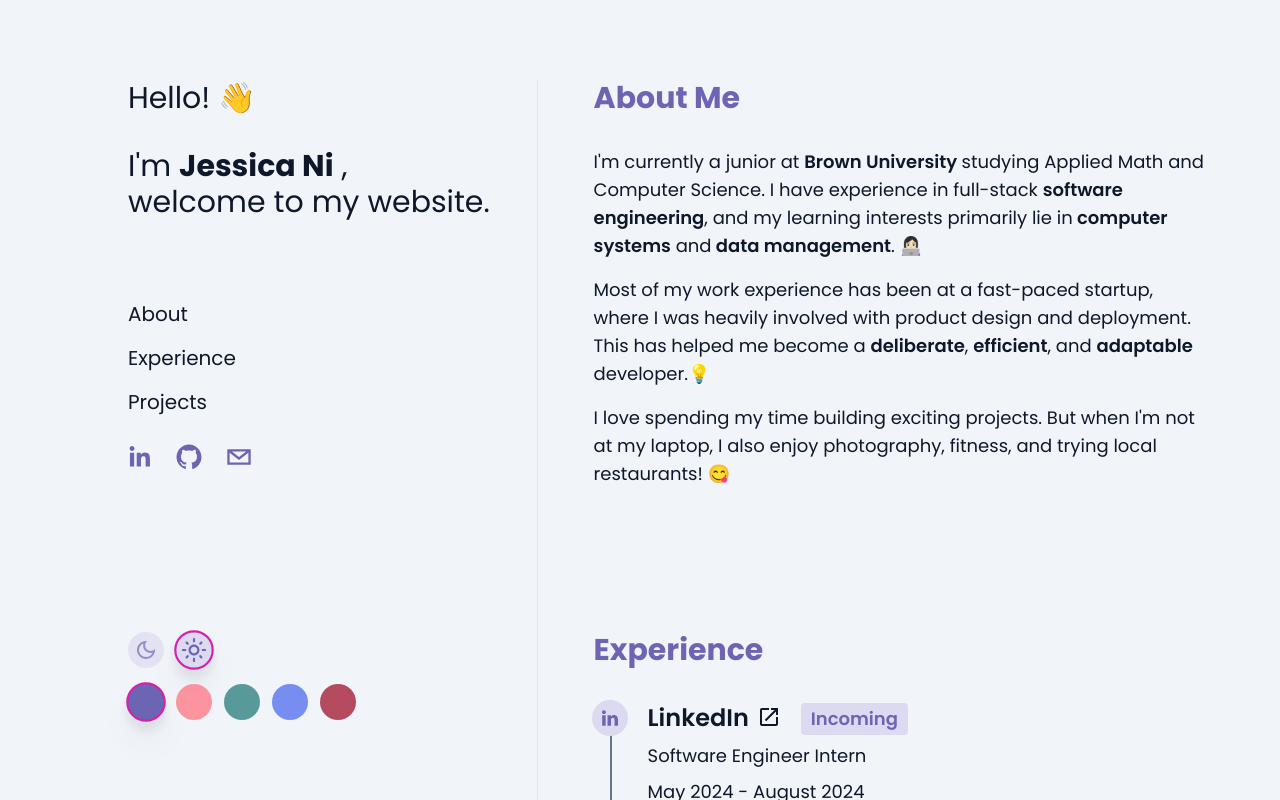
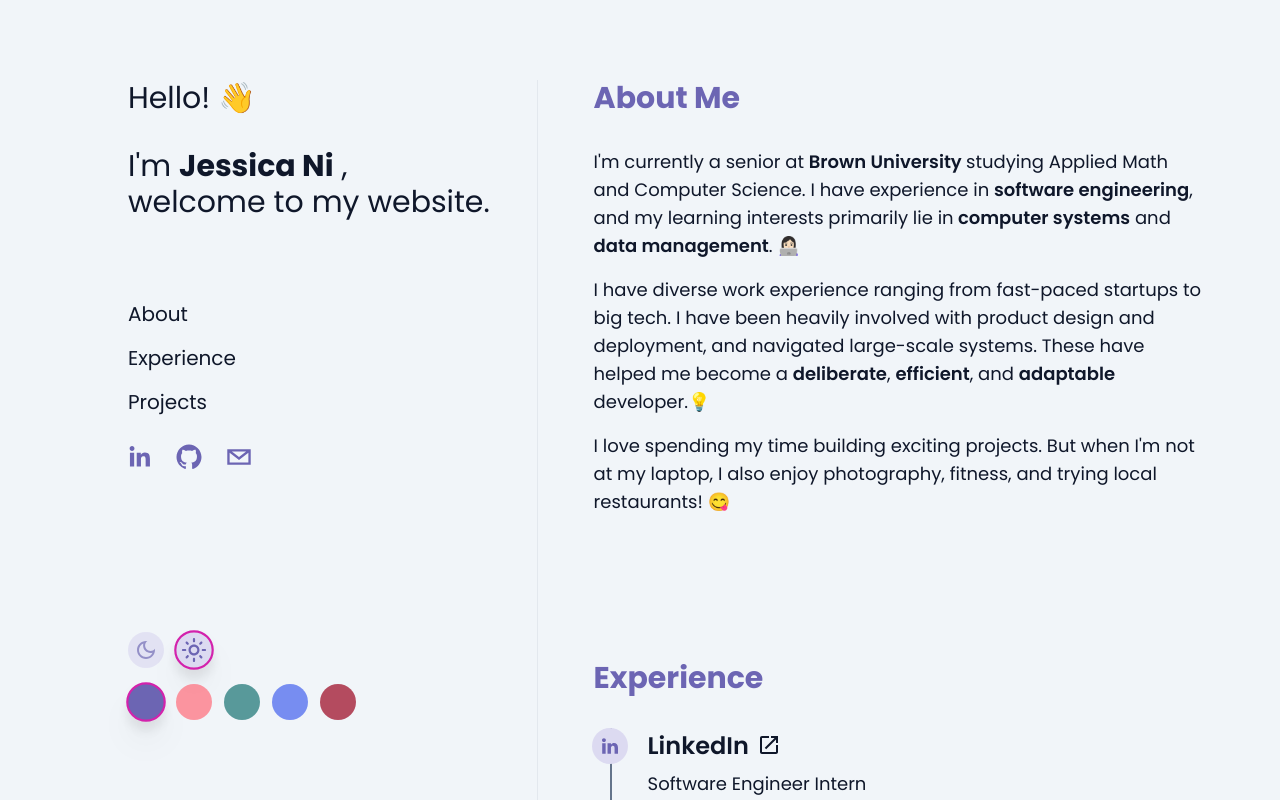
Before and after one commit to ni-jessica/ni-jessica.github.io, a React (Create React App) app: page / in a window 1280 px wide. Shown: the top 800 px of the page. Built offline with nearby package versions, Linux system fonts and the light colour scheme.

Commit message:
linkedin updates

```diff
--- a/src/app.tsx
+++ b/src/app.tsx
@@ -43,7 +43,7 @@ export const App = () => {
             <p>
               created with{" "}
               <FavoriteIcon className="text-secondary -translate-y-0.5 scale-75" />{" "}
-              by Jessica Ni &nbsp;|&nbsp; updated December 2023
+              by Jessica Ni &nbsp;|&nbsp; updated August 2024
             </p>
           </div>
         </div>
--- a/src/components/About.tsx
+++ b/src/components/About.tsx
@@ -7,19 +7,19 @@ export const About = () => {
       <h1>About Me</h1>
       <div className="pt-8 space-y-4 text-base sm:text-lg">
         <p>
-          I'm currently a junior at{" "}
+          I'm currently a senior at{" "}
           <span className="font-semibold"> Brown University </span>
           studying Applied Math and Computer Science. I have
-          experience in full-stack{" "}
+          experience in {" "}
           <span className="font-semibold">software engineering</span>,
           and my learning interests primarily lie in
           <span className="font-semibold"> computer systems</span> and
           <span className="font-semibold"> data management</span>. 👩🏻‍💻
         </p>
         <p>
-          Most of my work experience has been at a fast-paced startup,
-          where I was heavily involved with product design and
-          deployment. This has helped me become a{" "}
+          I have diverse work experience ranging from fast-paced startups to big tech.
+          I have been heavily involved with product design and
+          deployment, and navigated large-scale systems. These have helped me become a{" "}
           <span className="font-semibold">deliberate</span>,{" "}
           <span className="font-semibold">efficient</span>, and{" "}
           <span className="font-semibold">adaptable</span> developer.
--- a/src/components/Experience.tsx
+++ b/src/components/Experience.tsx
@@ -30,9 +30,6 @@ export const Background = () => {
                   <OpenInNewOutlinedIcon className="-translate-y-0.5" />
                 </span>
               </a>
-              <span className="-translate-y-0.5 bg-secondary-foreground text-accent text-base md:text-lg font-semibold me-2 px-2.5 py-0.5 rounded ms-3 drop-shadow-none">
-                Incoming
-              </span>
             </div>
 
             <p className="block mb-2 text-base md:text-lg font-normal leading-none ">
@@ -41,6 +38,10 @@ export const Background = () => {
             <time className="block mb-2 text-base md:text-lg font-normal leading-none">
               May 2024 - August 2024
             </time>
+
+            <p className="text-base md:text-lg font-normal text-muted">
+              Led project that integrated AI tooling and cross-team features in nearline processing pipeline to improve comment notification quality for users. Used in-house technologies to log and display metric data.
+            </p>
           </li>
           <li className="mb-16 ms-7 md:ms-9">
             <span className="absolute flex items-center justify-center w-9 h-9 bg-secondary-foreground rounded-full -start-5 dark:drop-shadow-glowLight">
```
